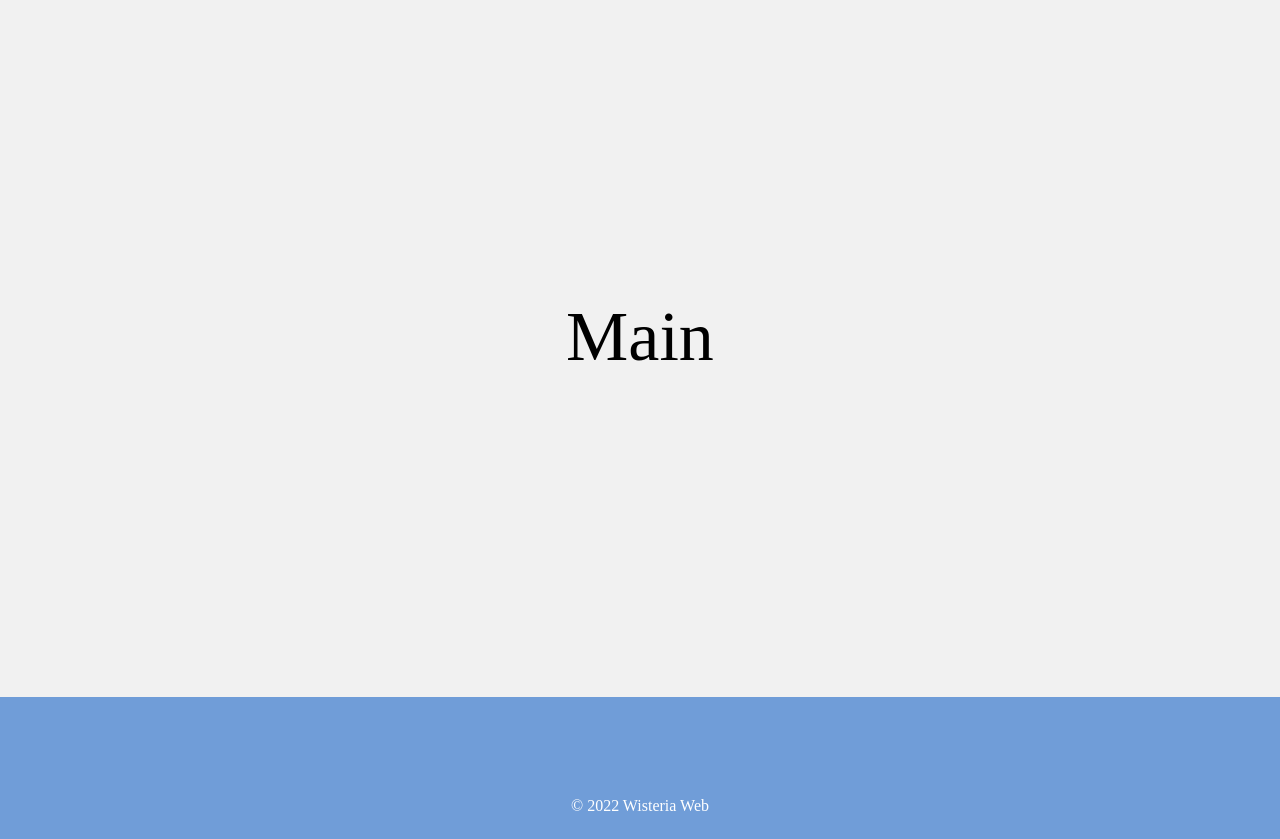
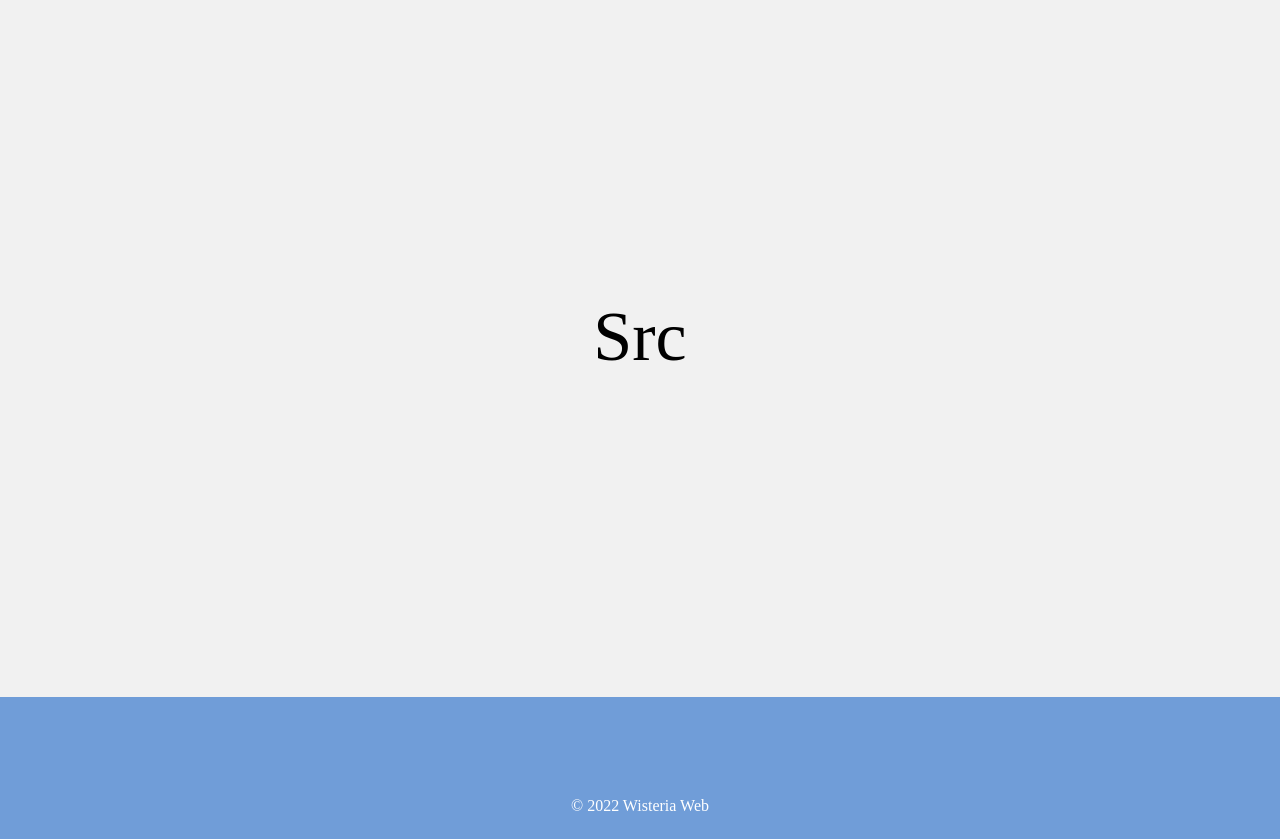
Before and after one commit to RYOTA-F/wisteria-web, an Astro site: page /src in a window 1280 px wide. Shown: the part 103-942 px from the top of the page. Built offline with nearby package versions, Linux system fonts and the light colour scheme; Astro itself is replaced by a stand-in of ours.

Commit message:
:sparkles: Src Section

```diff
--- a/src/assemble/SrcPageAssemble/index.tsx
+++ b/src/assemble/SrcPageAssemble/index.tsx
@@ -2,13 +2,13 @@
 /* components */
 import Header from "../../sections/Header";
 import Footer from "../../sections/Footer";
-import Main from "../../sections/Main";
+import Src from "../../sections/Src";
 
 const SrcPageAssemble: FC = () => {
   return (
     <>
       <Header />
-      <Main />
+      <Src />
       <Footer />
     </>
   );
--- /dev/null
+++ b/src/sections/Src/index.tsx
@@ -0,0 +1,9 @@
+import type { FC } from "react";
+/* styles */
+import { Wrapper } from "./styles";
+
+const Src: FC = () => {
+  return <Wrapper>Src</Wrapper>;
+};
+
+export default Src;
--- /dev/null
+++ b/src/sections/Src/styles.tsx
@@ -0,0 +1,15 @@
+import styled from "@emotion/styled";
+/* const */
+import COLOR from "../../const/color";
+import { HEADER_HEIGHT } from "../../const/size";
+
+export const Wrapper = styled.main`
+  display: flex;
+  align-items: center;
+  justify-content: center;
+  padding-top: ${HEADER_HEIGHT}px;
+  width: 100%;
+  height: calc(100vh - ${HEADER_HEIGHT}px);
+  background-color: ${COLOR.GRAY_SCALE.SHADOW};
+  font-size: 70px;
+`;
```
